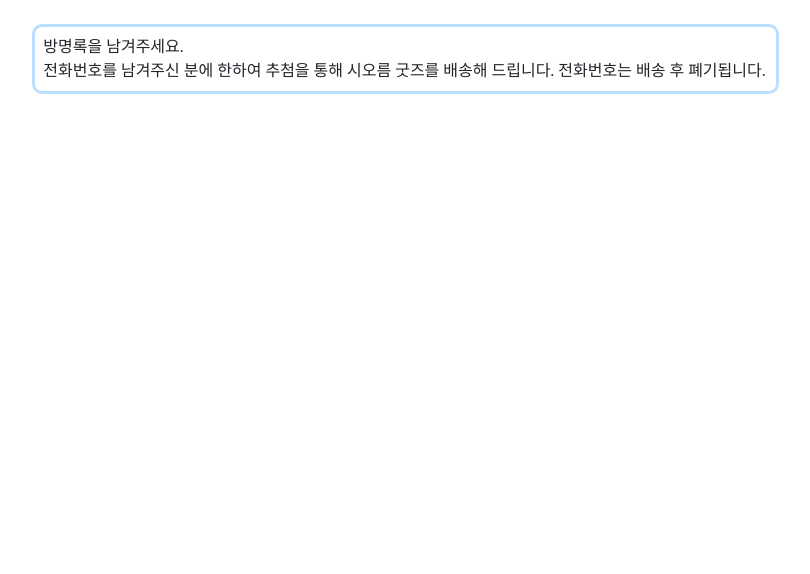
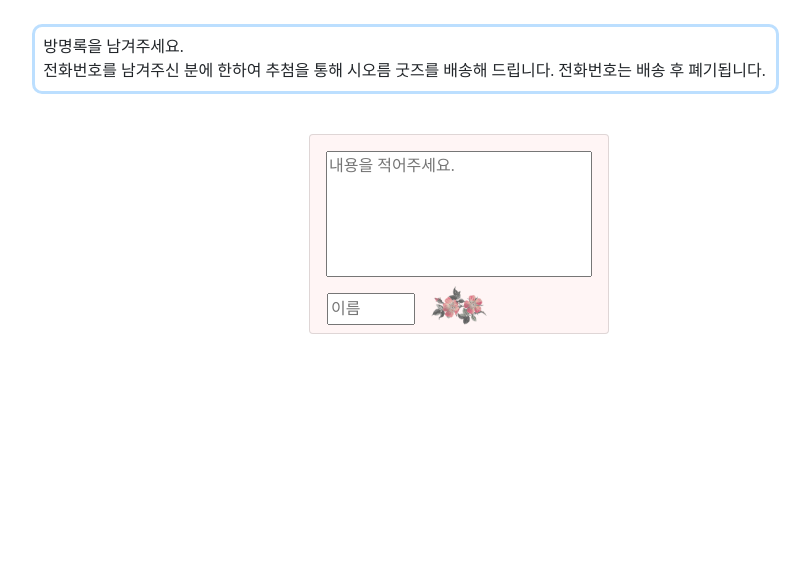
Before and after one commit to seohyun319/poet_exhibition, a Django app: page /visitor in a window 1280 px wide. Shown: the part 56-630 px from the top of the page, without its empty margins (181-991 px from the left). Run offline with Django 3.2, Linux system fonts and the light colour scheme; data that the repository does not hold is empty; some web fonts are replaced.

Commit message:
crud edit & input create

```diff
--- a/sioreum/static/sioreum/css/visitList.css
+++ b/sioreum/static/sioreum/css/visitList.css
@@ -36,6 +36,11 @@
     height:40px; width:60px; object-fit: contain;
 }
 
+textarea {
+    resize:none;
+    /* TODO overflow, resize ... */
+}
+
 .page-item:last-child .page-link,
 .page-item:first-child .page-link{
     border-radius: 50px;
--- a/sioreum/templates/sioreum/visitList.html
+++ b/sioreum/templates/sioreum/visitList.html
@@ -11,8 +11,20 @@
     전화번호를 남겨주신 분에 한하여 추첨을 통해 시오름 굿즈를 배송해 드립니다.
     전화번호는 배송 후 폐기됩니다.
     </div>
-    <form action=""></form>
+
     <div class="row justify-content-center">
+        {% if visits.number == 1 %}
+            <div class="m-3 px-3 pt-3 card">
+                <textarea name="" id="" rows="5" placeholder="내용을 적어주세요."></textarea>
+                <div class="row row-cols-3 px-3 mt-2">
+                    <input class="mt-2 author" type="text" placeholder="이름">
+                    <img src="static/sioreum/img/flower.png" class="flower" alt="">
+                    <div class="mt-2 text-right text-secondary"></div>
+                </div>
+            </div>
+        {% else %}
+        {% endif %}
+
         {% for visit in visits %}
             <div class="m-3 px-3 pt-3 card">
                 <div class="overflow-auto">{{ visit.text }}</div>
@@ -59,7 +71,10 @@
 
 
 
-<!-- TODO : put form  -->
+<!-- TODO : put form, textarea css -->
 
 
 {% endblock %}
+
+
+<script src="static/scripts/main.js"></script>
--- a/sioreum/urls.py
+++ b/sioreum/urls.py
@@ -6,4 +6,7 @@ urlpatterns = [
     path('poet', views.poetList, name='poetList'),
     path('poet/<int:pk>/', views.poetDetail, name='poetDetail'),
     path('visitor', views.visitList, name='visitList'),
+    path('visitor/write/', views.create, name='createVisit'),
+    path('visitor/edit/<int:pk>/', views.update, name='createVisit'),
+    path('visitor/delete/<int:pk>/', views.delete, name='createVisit'),
 ]
--- a/sioreum/views.py
+++ b/sioreum/views.py
@@ -18,7 +18,10 @@ def poetDetail(request,pk):
 def visitList(request):
     visits = VisitForm.objects.all().order_by('-created_date')
     page = request.GET.get('page', 1)
-    paginator = Paginator(visits, 8)
+    # if page==1:
+    #     paginator = Paginator(visits, 3)
+    # else:
+    paginator = Paginator(visits, 4)
     try:
         visits = paginator.get_page(page)
     except PageNotAnInteger:
@@ -39,3 +42,25 @@ def create(request):
         form = VisitForm()
         ctx = {'form':form}
         return render(request, 'sioreum/visitList.html', ctx)
+
+
+def update(request, pk):
+    visits = get_object_or_404(visitList, id=pk)
+    if request.method == 'POST':
+        form = VisitForm(request.POST, instance=visits)
+        if form.is_valid():
+            post = form.save()
+            return redirect('sioreum:visitor', pk)
+    else:
+        form = VisitForm(instance=post)
+        ctx = {'form': form}
+        return render(request, 'sioreum/visitList.html', ctx)
+
+
+def delete(request, pk):
+    visits = get_object_or_404(visitList, pk=pk)
+    if request.method == 'GET':
+        return redirect('sioreum:visitor', visits.id)
+    elif request.method == 'POST':
+        visits.delete()
+        return redirect('sioreum:visitor')
```
Also changed, not shown: sioreum/forms.py (line endings or trailing spaces), sioreum/static/sioreum/js/main.js (added).
